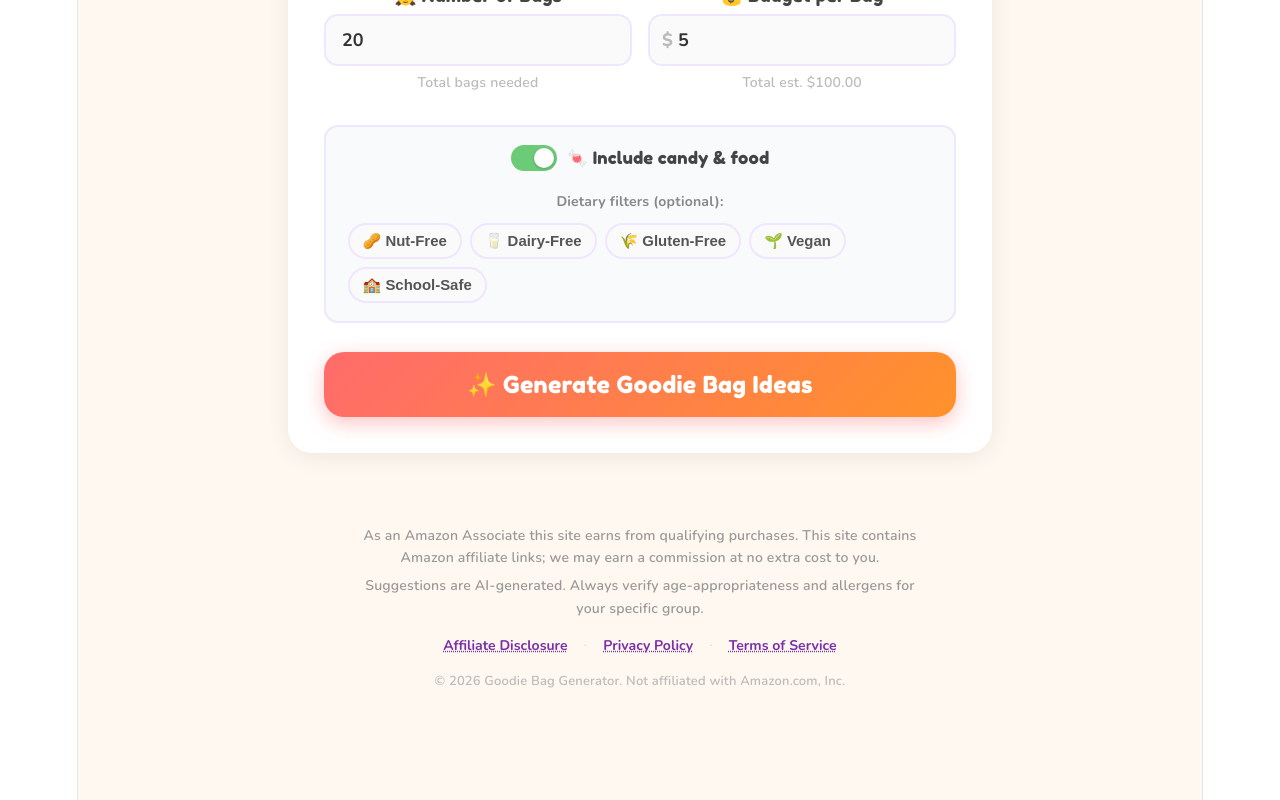
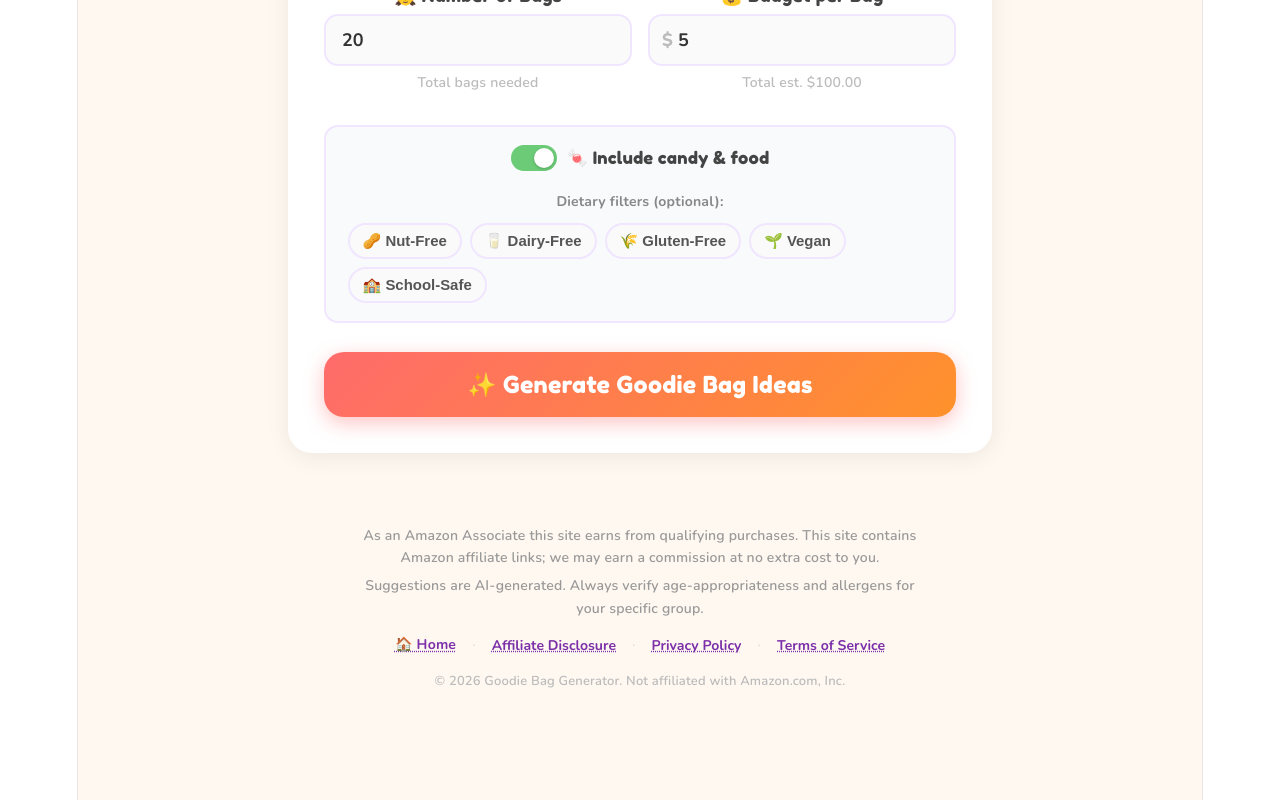
Before and after one commit to matthewjkobel/goodie-bag-generator, a React (Vite) app: page / in a window 1280 px wide. Shown: the part 968-1768 px from the top of the page. Built offline with nearby package versions, Linux system fonts and the light colour scheme.

Commit message:
Point return link at tool subdomain; match Home link styling

```diff
--- a/api/subscribe.js
+++ b/api/subscribe.js
@@ -19,7 +19,8 @@ const KIT_API = "https://api.kit.com/v4";
 const KIT_KEY = process.env.KIT_API_KEY;
 const KIT_TAG_ID = process.env.KIT_TAG_ID;            // numeric id of `goodie-bag-generated`
 const BAG_TTL = 60 * 60 * 24 * 60;                    // 60 days (SETTLED, runbook §1.4)
-const RETURN_BASE = "https://goodiebaggenerator.com"; // return link target
+const RETURN_BASE = "https://generator.goodiebaggenerator.com"; // tool's own URL — the React app
+// reads ?bag= directly here. (Root domain serves the tool in an iframe that can't see the parent's query string.)
 
 function kitHeaders() {
   return { "Content-Type": "application/json", "X-Kit-Api-Key": KIT_KEY };
--- a/src/App.jsx
+++ b/src/App.jsx
@@ -1126,6 +1126,8 @@ Return ONLY a single JSON object for the replacement item, no markdown fences, n
           <p>As an Amazon Associate this site earns from qualifying purchases. This site contains Amazon affiliate links; we may earn a commission at no extra cost to you.</p>
           <p style={{marginTop:6}}>Suggestions are AI-generated. Always verify age-appropriateness and allergens for your specific group.</p>
           <div className="footer-links">
+            <a className="footer-link" href="https://goodiebaggenerator.com" target="_top" rel="noopener">🏠 Home</a>
+            <span className="footer-divider">·</span>
             <button className="footer-link" onClick={() => setModalContent("disclosure")}>Affiliate Disclosure</button>
             <span className="footer-divider">·</span>
             <button className="footer-link" onClick={() => setModalContent("privacy")}>Privacy Policy</button>
```
